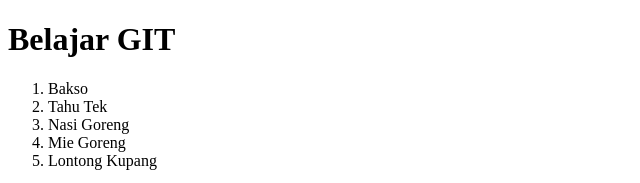
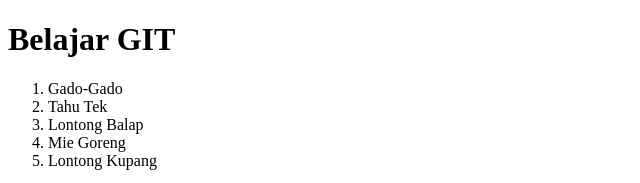
Before and after one commit to Habiburrohman25/Belajar-GIT, a plain HTML site: page index.html in a window 1280 px wide. Shown: the top 183 px of the page, 0-640 px from the left. Drawn offline with Linux system fonts and the light colour scheme.

Commit message:
Rubah Makanan Favorit

```diff
--- a/index.html
+++ b/index.html
@@ -9,9 +9,9 @@
 <body>
     <h1>Belajar GIT</h1>
     <ol>
-        <li>Bakso</li>
+        <li>Gado-Gado</li>
         <li>Tahu Tek</li>
-        <li>Nasi Goreng</li>
+        <li>Lontong Balap</li>
         <li>Mie Goreng</li>
         <li>Lontong Kupang</li>
     </ol>
```
